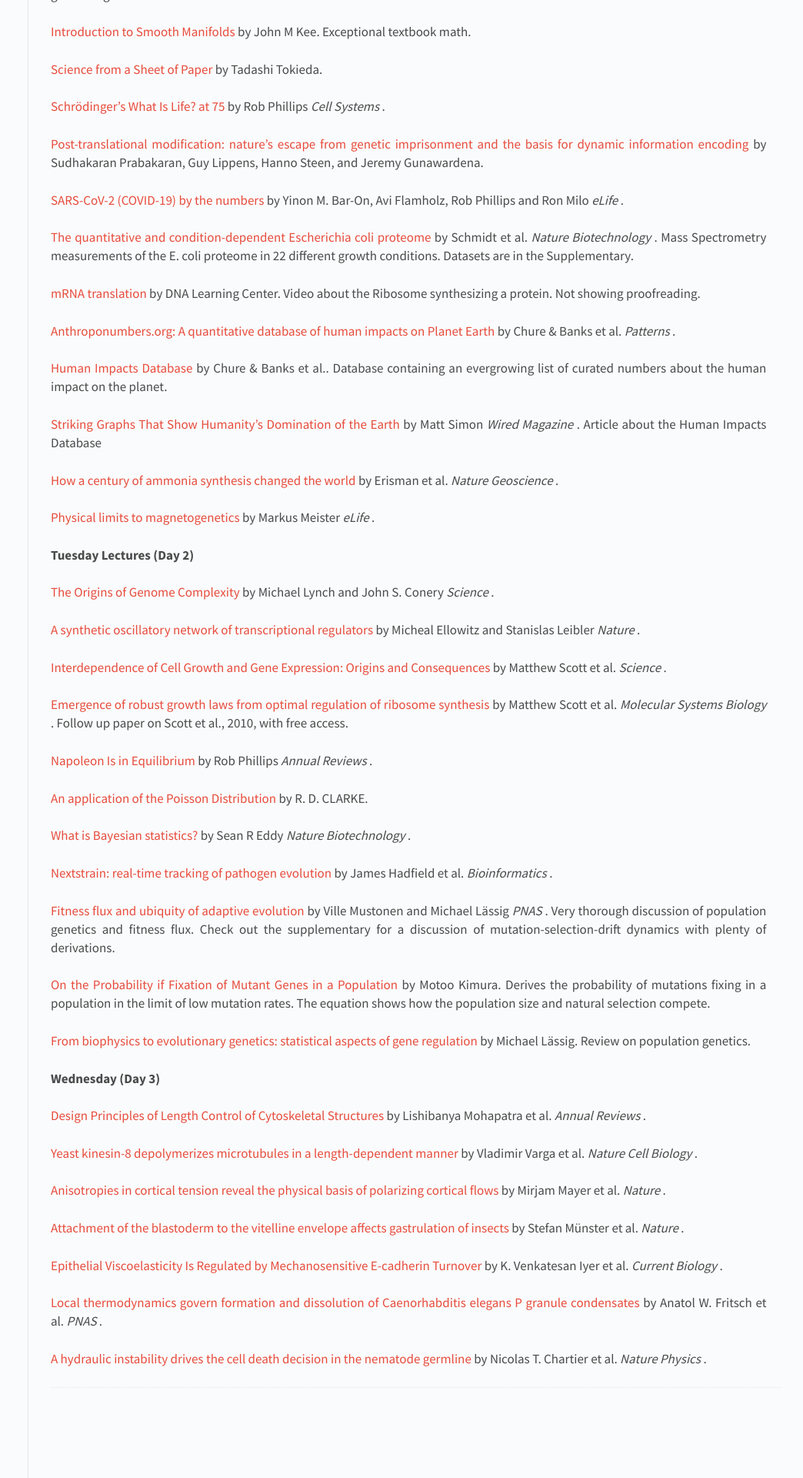
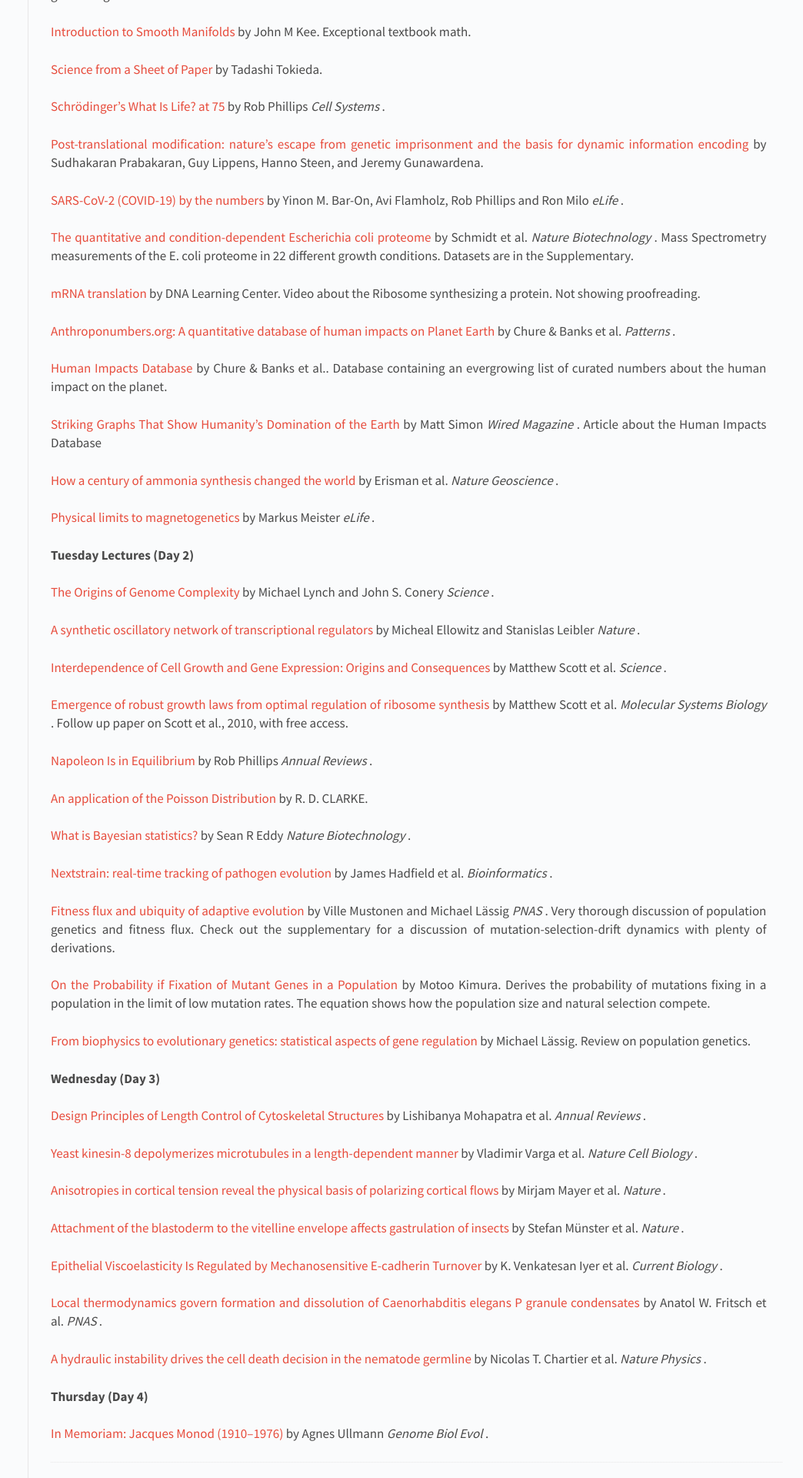
Before and after one commit to RPGroup-PBoC/pboc22_dresden, a Jekyll site: the page built from _posts/2022-01-28-materials.md, in a window 1280 px wide. Shown: the part 902-2822 px from the top of the page at 77% size, without its empty margins (236-1280 px from the left). Built offline with Jekyll 4.4.1, drawn with Linux system fonts in a browser that asks for light colours.

Commit message:
first paper in Thursday

```diff
--- a/_data/papers.yaml
+++ b/_data/papers.yaml
@@ -164,3 +164,10 @@ Wednesday (Day 3):
    author: "Nicolas T. Chartier et al."
    journal: "Nature Physics"
    link: "https://www.nature.com/articles/s41567-021-01235-x"
+
+Thursday (Day 4):
+
+ - title: "In Memoriam: Jacques Monod (1910–1976)"
+   author: "Agnes Ullmann"
+   journal: "Genome Biol Evol"
+   link: "https://www.ncbi.nlm.nih.gov/pmc/articles/PMC3264052/"
```
